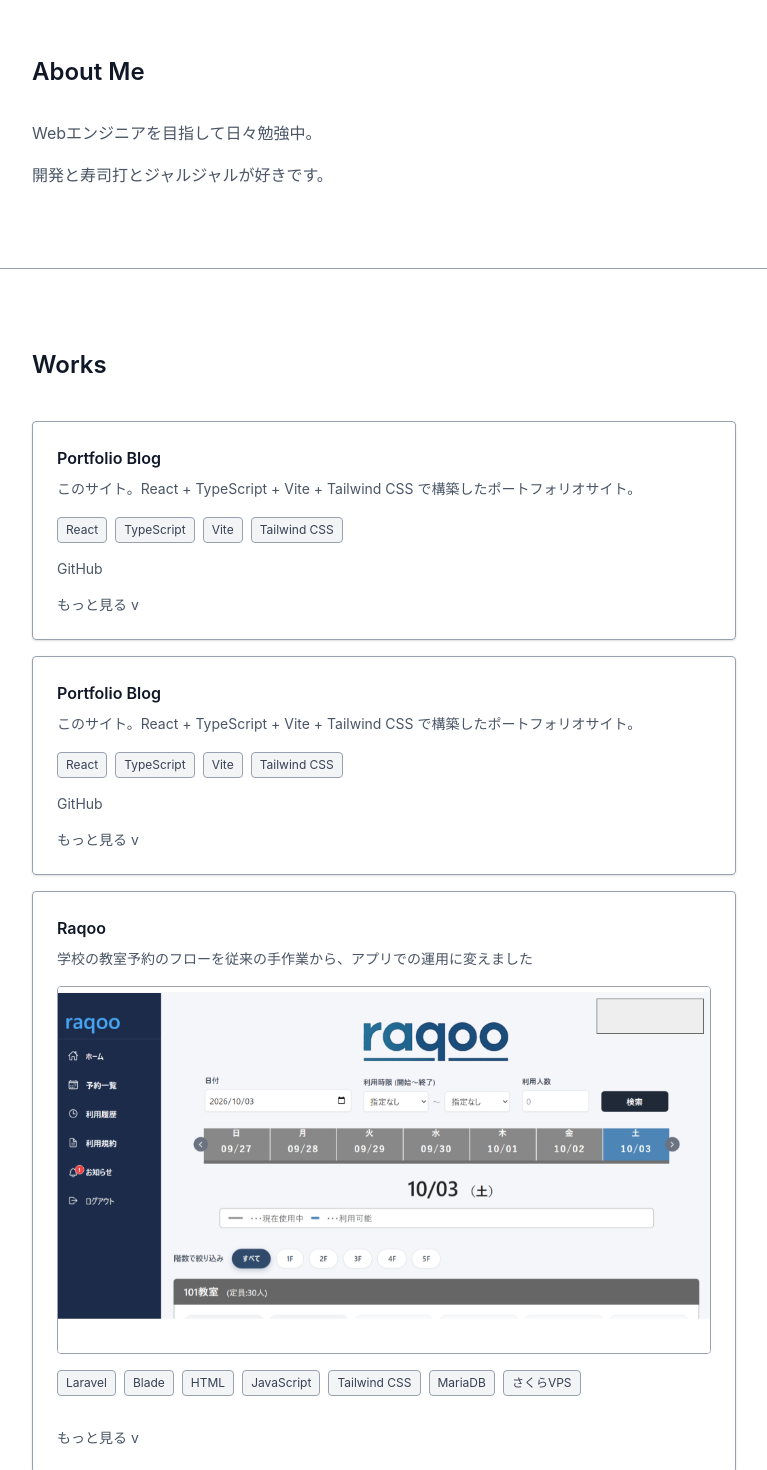
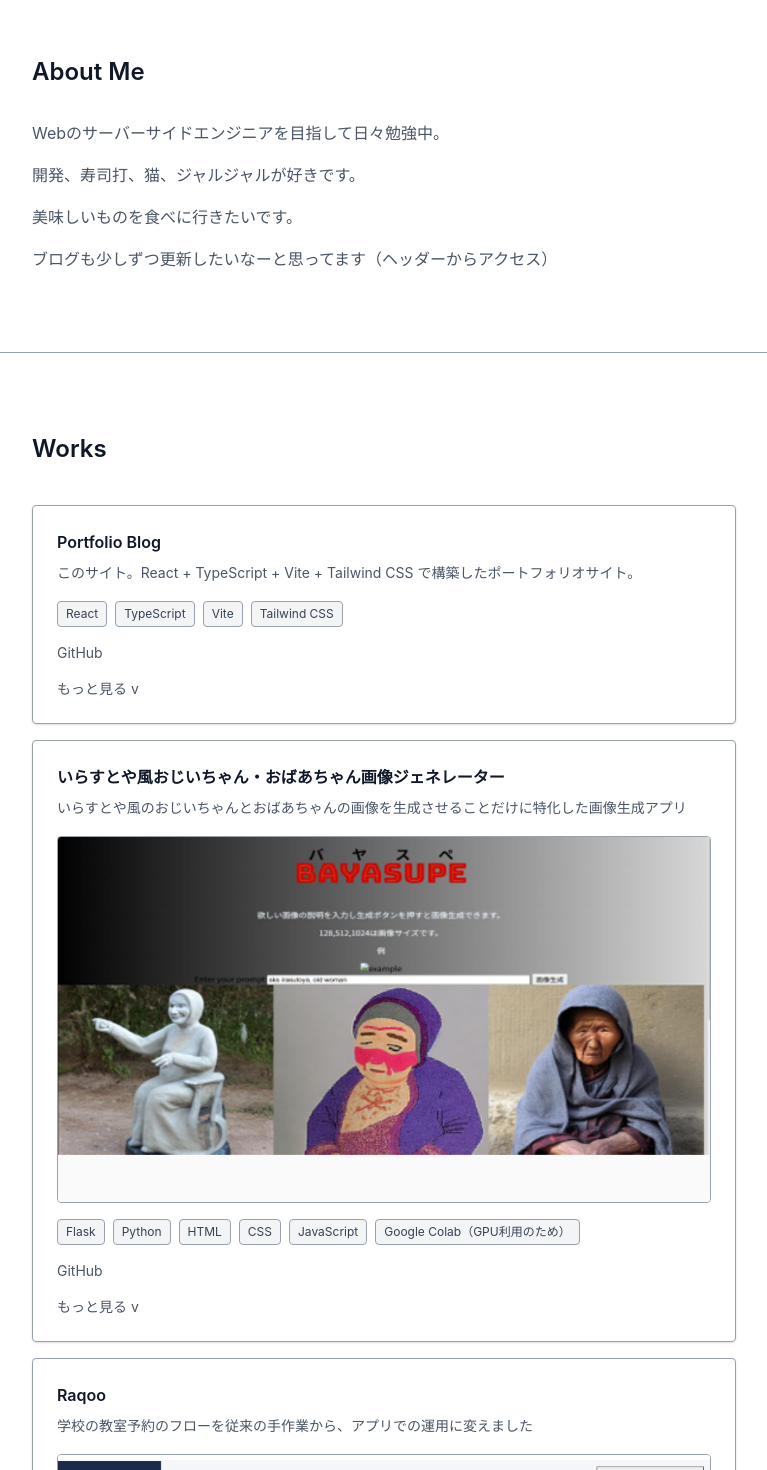
Before and after one commit to baribo-yama/baribo-yama.github.io, a React (Vite) app: page /#/ in a window 1280 px wide. Shown: the part 880-2350 px from the top of the page, without its empty margins (256-1023 px from the left). Built offline with nearby package versions, Linux system fonts and the light colour scheme; the HTML template or start-up script is replaced by a standard one.

Commit message:
サイトの修正点をtodo.mdにまとめた。worksに工夫点を書けるようにingenuityプロパティを追加。

```diff
--- a/src/components/home/Contact.tsx
+++ b/src/components/home/Contact.tsx
@@ -2,7 +2,7 @@ export default function Contact() {
   return (
     <section className="py-16 md:py-20 bg-white">
       <div className="max-w-3xl mx-auto px-4 md:px-8 text-center">
-        <h2 className="text-2xl font-semibold text-gray-900 mb-4">Contact</h2>
+        <h2 className="text-2xl font-semibold text-gray-900 mb-4">SNS</h2>
         <p className="text-gray-600 mb-8">お気軽にご連絡ください。</p>
         <div className="flex flex-col sm:flex-row gap-6 justify-center">
           <a
@@ -14,6 +14,7 @@ export default function Contact() {
             GitHub
           </a>
           <a href="https://x.com/gu_develop551?s=11">X</a>
+          <a href="https://qiita.com/bariboyama">qiita</a>
         </div>
       </div>
     </section>
--- a/src/components/home/Introduction.tsx
+++ b/src/components/home/Introduction.tsx
@@ -7,8 +7,12 @@ export default function Introduction() {
       <div className="max-w-3xl mx-auto px-4 md:px-8">
         <h2 className="text-2xl font-semibold text-gray-900 mb-8">About Me</h2>
         <div className="space-y-4 text-gray-600 leading-relaxed">
-          <p>Webエンジニアを目指して日々勉強中。</p>
-          <p>開発と寿司打とジャルジャルが好きです。</p>
+          <p>Webのサーバーサイドエンジニアを目指して日々勉強中。</p>
+          <p>開発、寿司打、猫、ジャルジャルが好きです。</p>
+          <p>美味しいものを食べに行きたいです。</p>
+          <p>
+            ブログも少しずつ更新したいなーと思ってます（ヘッダーからアクセス）
+          </p>
         </div>
       </div>
     </section>
--- a/src/components/home/Works.tsx
+++ b/src/components/home/Works.tsx
@@ -93,6 +93,7 @@ export default function Works() {
                     v
                   </span>
                 </button>
+                {/* 「もっと見る」が押されたと */}
                 {isOpen && (
                   <div className="mt-4 pt-4 border-t border-gray-400 space-y-4">
                     <div>
@@ -111,6 +112,14 @@ export default function Works() {
                         {work.responsibility}
                       </p>
                     </div>
+                    <div>
+                      <h4 className="text-sm font-semibold text-gray-900 mb-2">
+                        工夫ポイント
+                      </h4>
+                      <p className="text-sm text-gray-600 leading-relaxed">
+                        {work.ingenuity}
+                      </p>
+                    </div>
                   </div>
                 )}
               </div>
--- a/src/data/internships.json
+++ b/src/data/internships.json
@@ -13,6 +13,6 @@
   },
   {
     "company": "Sansan株式会社",
-    "description": "サマー就業インターン（１ヶ月）"
+    "description": "就業型サマーインターン（１ヶ月）"
   }
 ]
--- a/src/data/works.json
+++ b/src/data/works.json
@@ -4,22 +4,33 @@
     "summary": "このサイト。React + TypeScript + Vite + Tailwind CSS で構築したポートフォリオサイト。",
     "background": "エンジニア志望者として、バックエンドの視点を持ったポートフォリオを構築したいと考え、Markdown記事管理とビルド時SSG化を実装。",
     "responsibility": "フロントエンド全般、ビルドパイプライン設計、記事管理システム",
+    "ingenuity": "",
     "tech": ["React", "TypeScript", "Vite", "Tailwind CSS"],
     "github": "https://github.com/baribo-yama/portfolio_blog"
   },
   {
-    "title": "Portfolio Blog",
-    "summary": "このサイト。React + TypeScript + Vite + Tailwind CSS で構築したポートフォリオサイト。",
-    "background": "エンジニア志望者として、バックエンドの視点を持ったポートフォリオを構築したいと考え、Markdown記事管理とビルド時SSG化を実装。",
-    "responsibility": "フロントエンド全般、ビルドパイプライン設計、記事管理システム",
-    "tech": ["React", "TypeScript", "Vite", "Tailwind CSS"],
-    "github": "https://github.com/baribo-yama/portfolio_blog"
+    "title": "いらすとや風おじいちゃん・おばあちゃん画像ジェネレーター",
+    "image": "/images/works/bayasupe.png",
+    "summary": "いらすとや風のおじいちゃんとおばあちゃんの画像を生成させることだけに特化した画像生成アプリ",
+    "background": "画像生成モデルを使った開発にチャレンジするため、stablediffusionモデルを使用し、そこに200~300枚のいらすとやのおじいちゃんおばあちゃんの画像を使用してファインチューニングを行った。いらすとやの画像を使用した理由は著作権フリーという安心感のため。おじいちゃん、おばあちゃんに絞った理由は特徴量を絞り、できるだけ少ない画像データセットでいらすとやっぽさを表現するため。",
+    "ingenuity": "GPUリソース確保のためにGoogle Colabで実行した生成処理をngrok経由でフロントに返す構成を整え、対象カテゴリの特化や画像の反転・回転によるデータ拡張で効率的にデータセットを構築した上で、画像表示と英文入力フォームを連動させてアノテーション結果を自動でCSV出力・保存するPythonスクリプトを自作することで作業コストを大幅に削減した。",
+    "responsibility": "チームリーダー、バックエンド",
+    "tech": [
+      "Flask",
+      "Python",
+      "HTML",
+      "CSS",
+      "JavaScript",
+      "Google Colab（GPU利用のため）"
+    ],
+    "github": "https://github.com/baribo-yama/stamp_generator"
   },
   {
     "title": "Raqoo",
     "image": "/images/works/raqooイメージ.png",
     "summary": "学校の教室予約のフローを従来の手作業から、アプリでの運用に変えました",
     "background": "あああ",
+    "ingenuity": "",
     "responsibility": "チームリーダー、バックエンド、インフラ、フロント（少し）",
     "tech": [
       "Laravel",
@@ -29,14 +40,17 @@
       "Tailwind CSS",
       "MariaDB",
       "さくらVPS"
-    ]
+    ],
+    "github": "https://github.com/baribo-yama/raqoo"
   },
   {
     "title": "MOKU",
     "image": "/images/works/mokuホーム画面.png",
     "summary": "あああ",
     "background": "あああ",
+    "ingenuity": "",
     "responsibility": "あああ",
-    "tech": ["Firebase", "React", "JavaScript", "FireStore", "LiveKitCloud"]
+    "tech": ["Firebase", "React", "JavaScript", "FireStore", "LiveKitCloud"],
+    "github": "https://github.com/baribo-yama/online_workspace"
   }
 ]
```
Also changed, not shown: src/types/profile.ts (+24 -23 lines), public/images/works/bayasupe.png (added), 1 other file (tests, documents, lock files or other folders).
